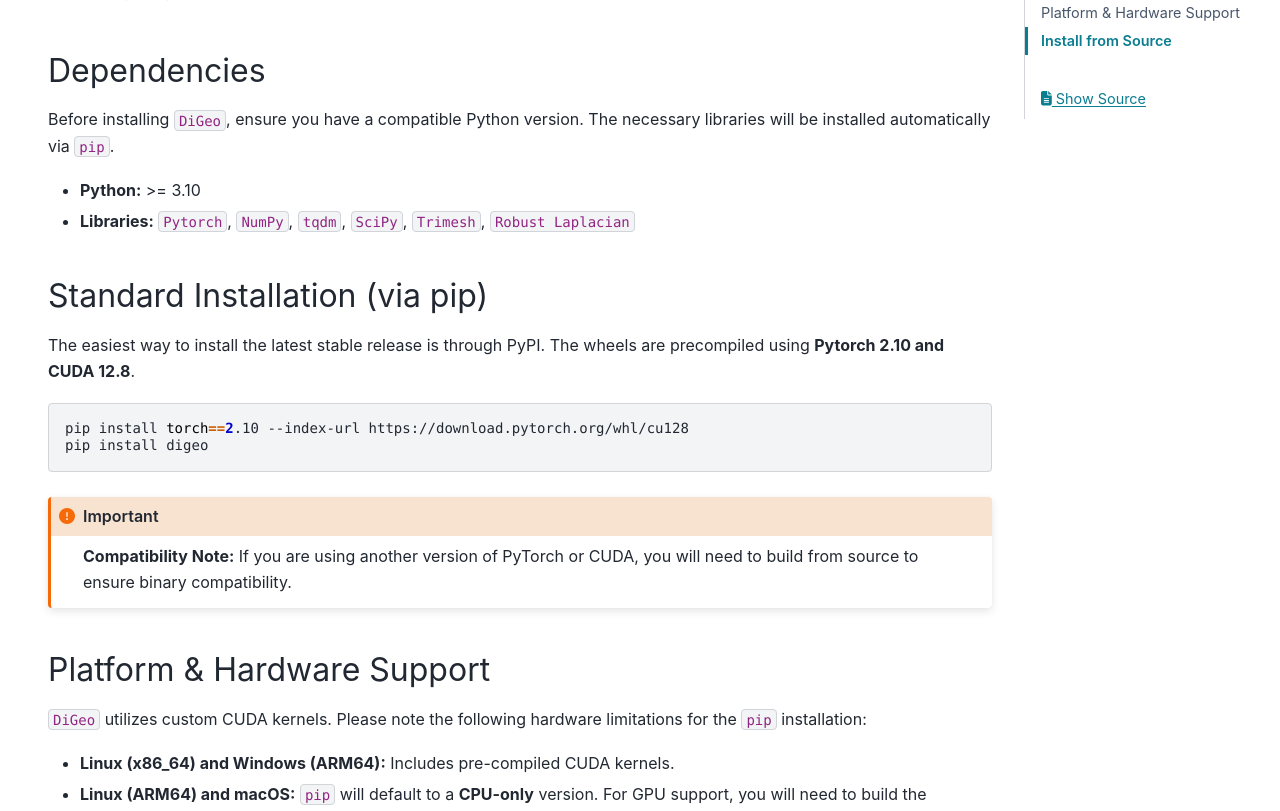
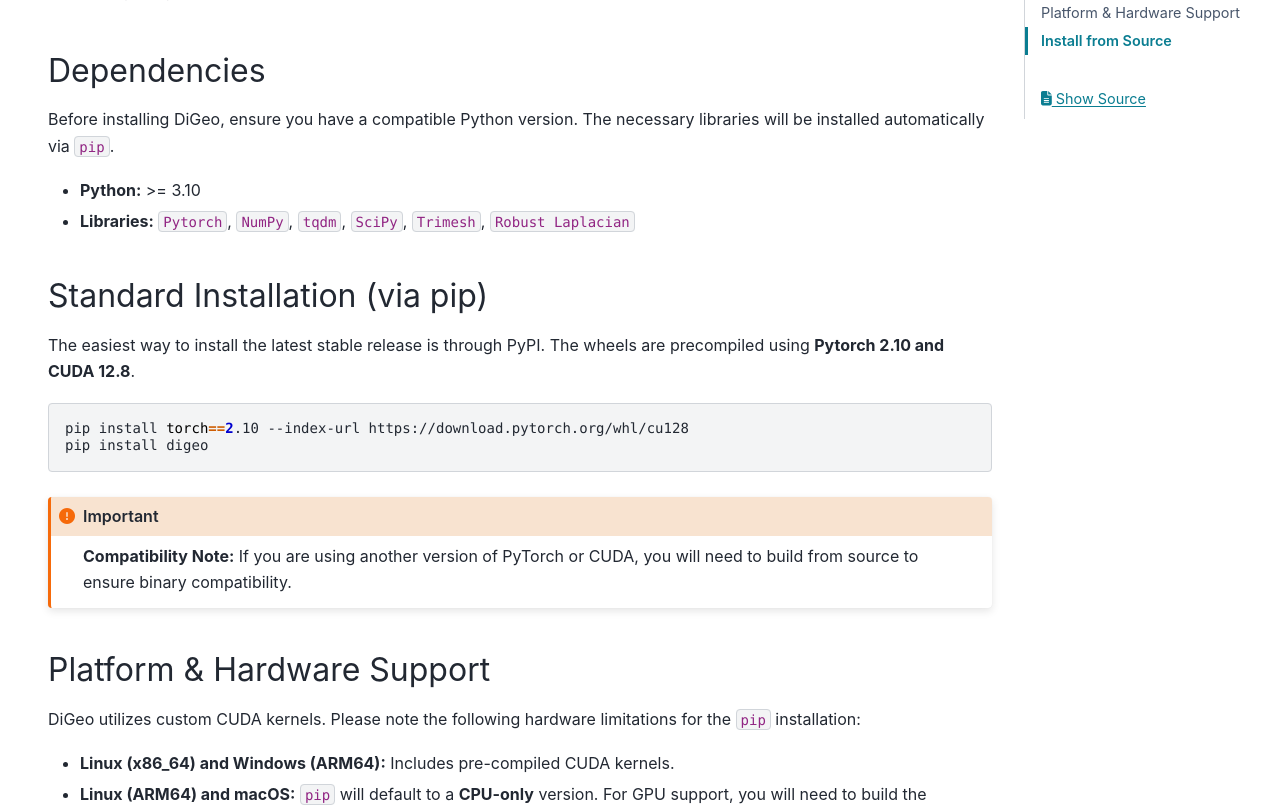
Before and after one commit to circle-group/DiGeo, a Sphinx documentation site: the page built from doc/source/install.rst, in a window 1280 px wide and 1400 px high. Shown: the part 184-995 px from the top of the window. Built offline with Sphinx 7.4.7 and the PyData theme 0.15.4, drawn with Linux system fonts in a browser that asks for light colours; pages that are not in the unit, such as notebooks, are missing from menus.

Commit message:
DOC reformat

```diff
--- a/doc/source/install.rst
+++ b/doc/source/install.rst
@@ -6,7 +6,7 @@
 Dependencies
 ------------
 
-Before installing ``DiGeo``, ensure you have a compatible Python version.
+Before installing DiGeo, ensure you have a compatible Python version.
 The necessary libraries will be installed automatically via ``pip``.
 
 - **Python:** >= 3.10
@@ -31,8 +31,7 @@
 Platform & Hardware Support
 ---------------------------
 
-``DiGeo`` utilizes custom CUDA kernels. Please note the following hardware
-limitations for the ``pip`` installation:
+DiGeo utilizes custom CUDA kernels. Please note the following hardware limitations for the ``pip`` installation:
 
 - **Linux (x86_64) and Windows (ARM64):** Includes pre-compiled CUDA kernels.
 - **Linux (ARM64) and macOS:** ``pip`` will default to a **CPU-only** version. For GPU support, you will need to build the package from source.
```
Also changed, not shown: README.md (+3 -3 lines).
